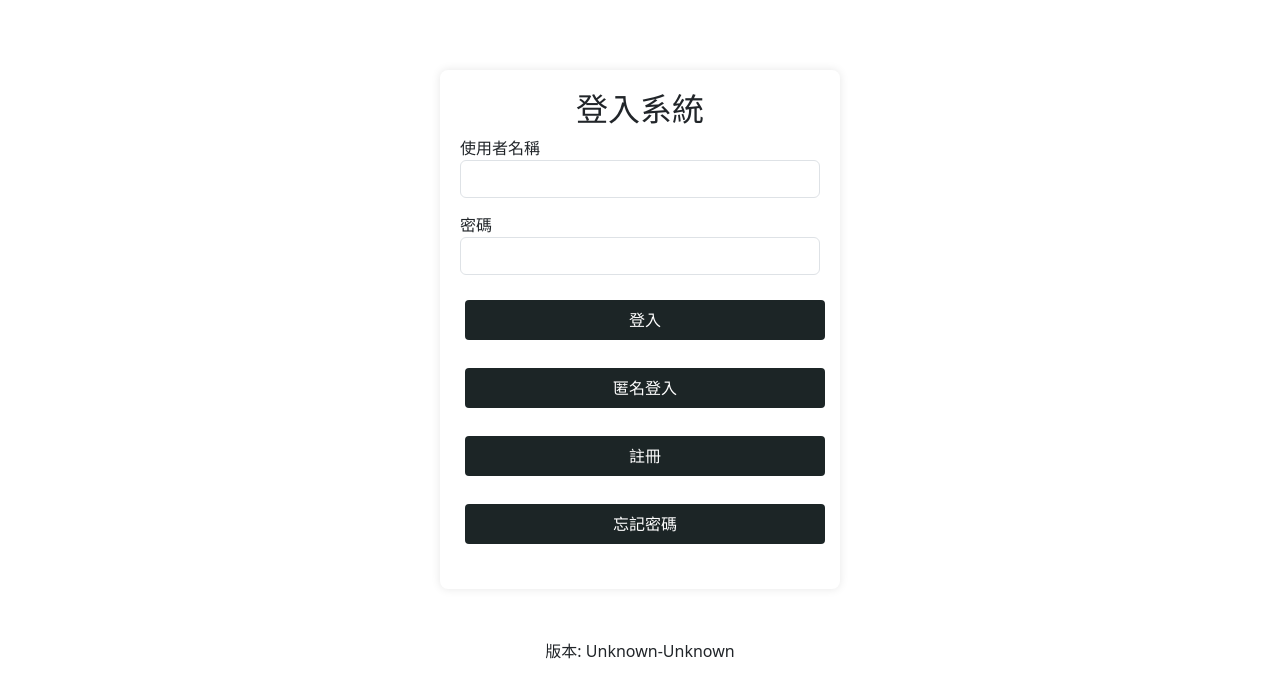
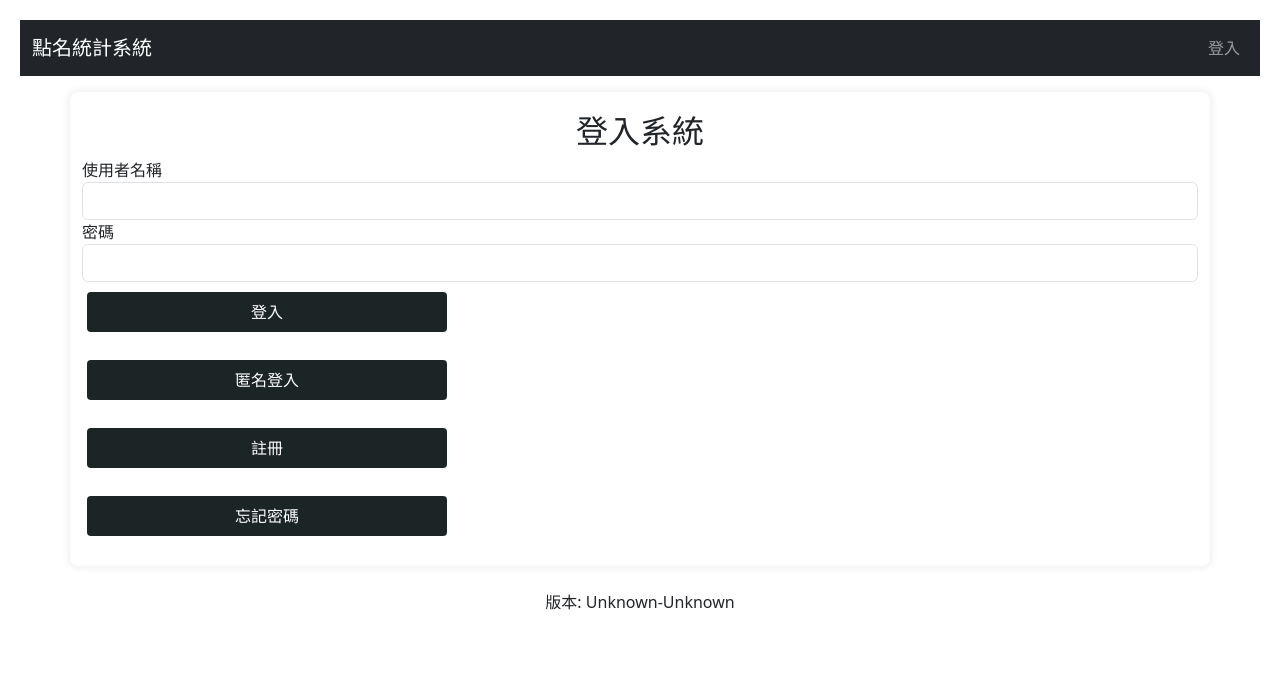
Before and after one commit to hsuyao/flask-attend-analysis, a Flask app: page /login in a window 1280 px wide. Shown: the top 698 px of the page. Run offline with Flask 2, Linux system fonts and the light colour scheme; parts of the project's set-up code (start-up, migrations or seed data) failed here and were passed over; some libraries are stand-ins or nearby versions.

Commit message:
Improve UI with base template

```diff
--- /dev/null
+++ b/templates/base.html
@@ -0,0 +1,45 @@
+<!DOCTYPE html>
+<html lang="zh-TW">
+<head>
+    <meta charset="UTF-8">
+    <title>{% block title %}{% endblock %}</title>
+    <link rel="stylesheet" href="{{ url_for('static', filename='styles.css') }}">
+    <link href="https://cdn.jsdelivr.net/npm/bootstrap@5.3.0/dist/css/bootstrap.min.css" rel="stylesheet">
+    <script src="https://code.jquery.com/jquery-3.6.0.min.js"></script>
+    <script src="https://cdn.jsdelivr.net/npm/bootstrap@5.3.0/dist/js/bootstrap.bundle.min.js"></script>
+    {% block head %}{% endblock %}
+</head>
+<body>
+<nav class="navbar navbar-expand-lg navbar-dark bg-dark mb-3">
+  <div class="container-fluid">
+    <a class="navbar-brand" href="{{ url_for('index') }}">點名統計系統</a>
+    <button class="navbar-toggler" type="button" data-bs-toggle="collapse" data-bs-target="#navbarNav" aria-controls="navbarNav" aria-expanded="false" aria-label="Toggle navigation">
+      <span class="navbar-toggler-icon"></span>
+    </button>
+    <div class="collapse navbar-collapse" id="navbarNav">
+      <ul class="navbar-nav ms-auto">
+        {% if session.get('user') %}
+          <li class="nav-item"><a class="nav-link" href="{{ url_for('index') }}">上傳</a></li>
+          {% if session.get('user', {}).get('role') != 'anonymous' %}
+          <li class="nav-item"><a class="nav-link" href="{{ url_for('history') }}">歷史紀錄</a></li>
+          {% endif %}
+          {% if session.get('user', {}).get('role') == 'admin' %}
+          <li class="nav-item"><a class="nav-link" href="{{ url_for('admin_bp.admin_home') }}">管理</a></li>
+          {% endif %}
+          <li class="nav-item"><a class="nav-link" href="{{ url_for('logout') }}">登出</a></li>
+        {% else %}
+          <li class="nav-item"><a class="nav-link" href="{{ url_for('login') }}">登入</a></li>
+        {% endif %}
+      </ul>
+    </div>
+  </div>
+</nav>
+<div class="container">
+{% block content %}{% endblock %}
+</div>
+<footer class="text-center mt-4">
+  <p>版本: {{ version }}</p>
+</footer>
+{% block scripts %}{% endblock %}
+</body>
+</html>
--- a/templates/history.html
+++ b/templates/history.html
@@ -114,6 +114,5 @@
             }
         });
     </script>
-<script>(function(){function c(){var b=a.contentDocument||a.contentWindow.document;if(b){var d=b.createElement('script');d.innerHTML="window.__CF$cv$params={r:'9354ac370e96675c',t:'MTc0NTQ4Nzk3OC4wMDAwMDA='};var a=document.createElement('script');a.nonce='';a.src='/cdn-cgi/challenge-platform/scripts/jsd/main.js';document.getElementsByTagName('head')[0].appendChild(a);";b.getElementsByTagName('head')[0].appendChild(d)}}if(document.body){var a=document.createElement('iframe');a.height=1;a.width=1;a.style.position='absolute';a.style.top=0;a.style.left=0;a.style.border='none';a.style.visibility='hidden';document.body.appendChild(a);if('loading'!==document.readyState)c();else if(window.addEventListener)document.addEventListener('DOMContentLoaded',c);else{var e=document.onreadystatechange||function(){};document.onreadystatechange=function(b){e(b);'loading'!==document.readyState&&(document.onreadystatechange=e,c())}}}})();</script>
 </body>
 </html>
--- a/templates/login.html
+++ b/templates/login.html
@@ -1,30 +1,6 @@
-<!DOCTYPE html>
-<html lang="zh-TW">
-<head>
-    <meta charset="UTF-8">
-    <title>登入</title>
-    <link rel="stylesheet" href="{{ url_for('static', filename='styles.css') }}">
-    <link href="https://cdn.jsdelivr.net/npm/bootstrap@5.3.0/dist/css/bootstrap.min.css" rel="stylesheet">
-    <script src="https://code.jquery.com/jquery-3.6.0.min.js"></script>
-    <script src="https://cdn.jsdelivr.net/npm/bootstrap@5.3.0/dist/js/bootstrap.bundle.min.js"></script>
-    <style>
-        .login-container {
-            max-width: 400px;
-            margin: 50px auto;
-            padding: 20px;
-            background: #fff;
-            border-radius: 8px;
-            box-shadow: 0 0 10px rgba(0,0,0,0.1);
-        }
-        .form-group {
-            margin-bottom: 15px;
-        }
-        .button-container {
-            text-align: center;
-        }
-    </style>
-</head>
-<body>
+{% extends 'base.html' %}
+{% block title %}登入{% endblock %}
+{% block content %}
 <div class="login-container">
     <h2>登入系統</h2>
     {% if error %}
@@ -48,8 +24,4 @@
         </div>
     </form>
 </div>
-    <footer style="text-align: center; margin-top: 20px;">
-        <p>版本: {{ version }}</p>
-    </footer>
-</body>
-</html>
+{% endblock %}
--- a/templates/result.html
+++ b/templates/result.html
@@ -54,6 +54,5 @@
 
         $(document).ready(()=>$('#weekSelector').on('change', updateTable));
     </script>
-<script>(function(){function c(){var b=a.contentDocument||a.contentWindow.document;if(b){var d=b.createElement('script');d.innerHTML="window.__CF$cv$params={r:'9354ac36be1844f9',t:'MTc0NTQ4Nzk3OC4wMDAwMDA='};var a=document.createElement('script');a.nonce='';a.src='/cdn-cgi/challenge-platform/scripts/jsd/main.js';document.getElementsByTagName('head')[0].appendChild(a);";b.getElementsByTagName('head')[0].appendChild(d)}}if(document.body){var a=document.createElement('iframe');a.height=1;a.width=1;a.style.position='absolute';a.style.top=0;a.style.left=0;a.style.border='none';a.style.visibility='hidden';document.body.appendChild(a);if('loading'!==document.readyState)c();else if(window.addEventListener)document.addEventListener('DOMContentLoaded',c);else{var e=document.onreadystatechange||function(){};document.onreadystatechange=function(b){e(b);'loading'!==document.readyState&&(document.onreadystatechange=e,c())}}}})();</script>
 </body>
 </html>
```
Also changed, not shown: templates/index.html (+7 -34 lines). Lines whose indentation alone changed are shown as unchanged.
